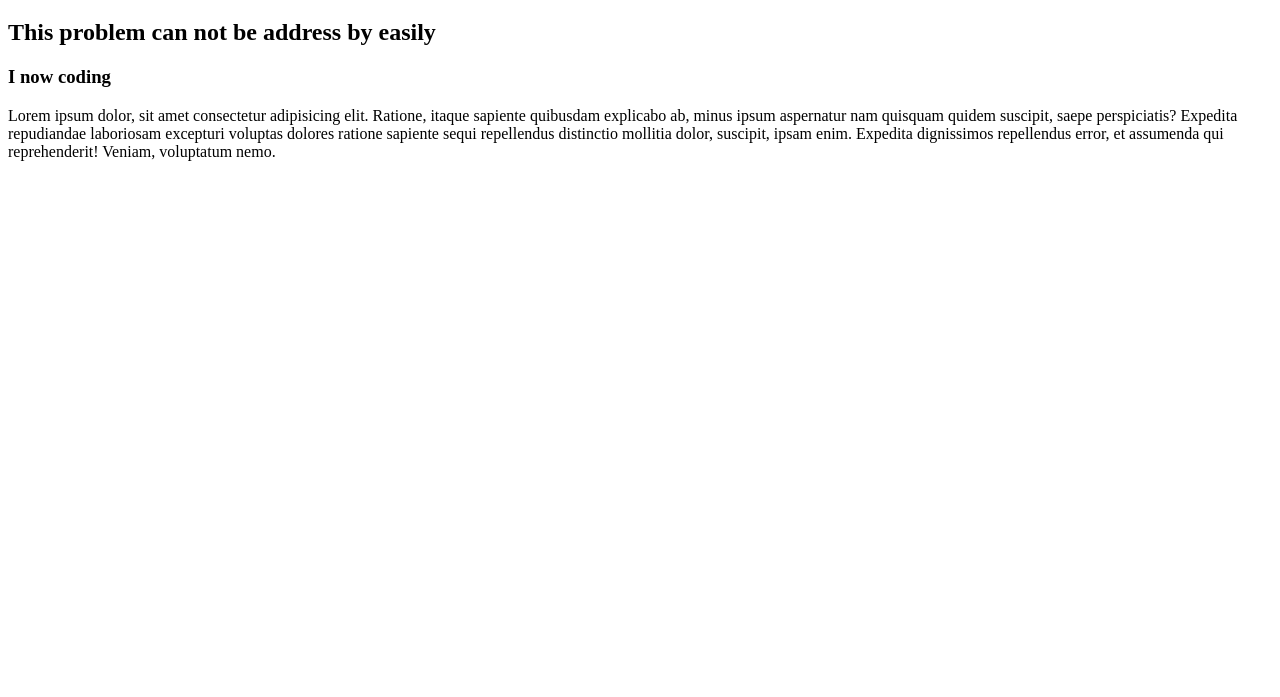
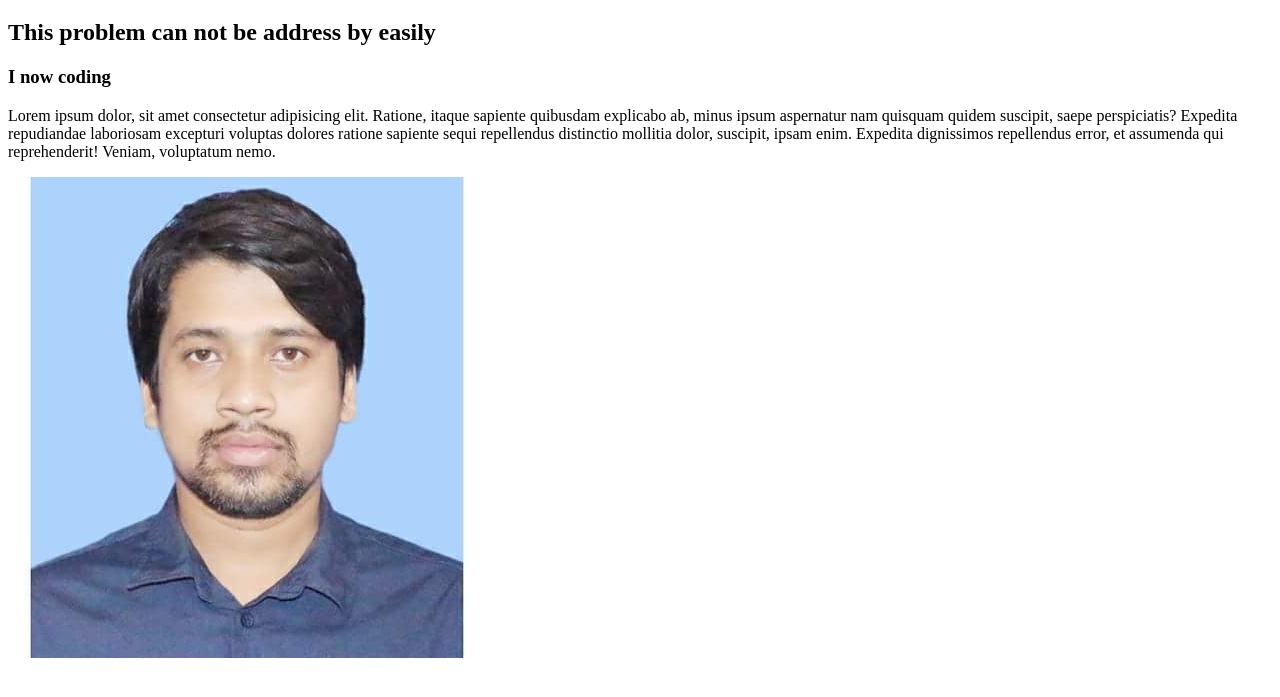
Before and after one commit to jaber1104076/my-modul3-repo2, a plain HTML site: page index.html in a window 1280 px wide. Shown: the part 61-758 px from the top of the page. Drawn offline with Linux system fonts and the light colour scheme.

Commit message:
jaber added

```diff
--- a/index.html
+++ b/index.html
@@ -12,5 +12,6 @@
     <h2>This problem can not be address by easily </h2>
     <h3>I now coding</h3>
     <p>Lorem ipsum dolor, sit amet consectetur adipisicing elit. Ratione, itaque sapiente quibusdam explicabo ab, minus ipsum aspernatur nam quisquam quidem suscipit, saepe perspiciatis? Expedita repudiandae laboriosam excepturi voluptas dolores ratione sapiente sequi repellendus distinctio mollitia dolor, suscipit, ipsam enim. Expedita dignissimos repellendus error, et assumenda qui reprehenderit! Veniam, voluptatum nemo.</p>
+    <img src="jaber.jpg" alt="this is jaber">
 </body>
 </html>
```
Also changed, not shown: jaber.jpg (added).
